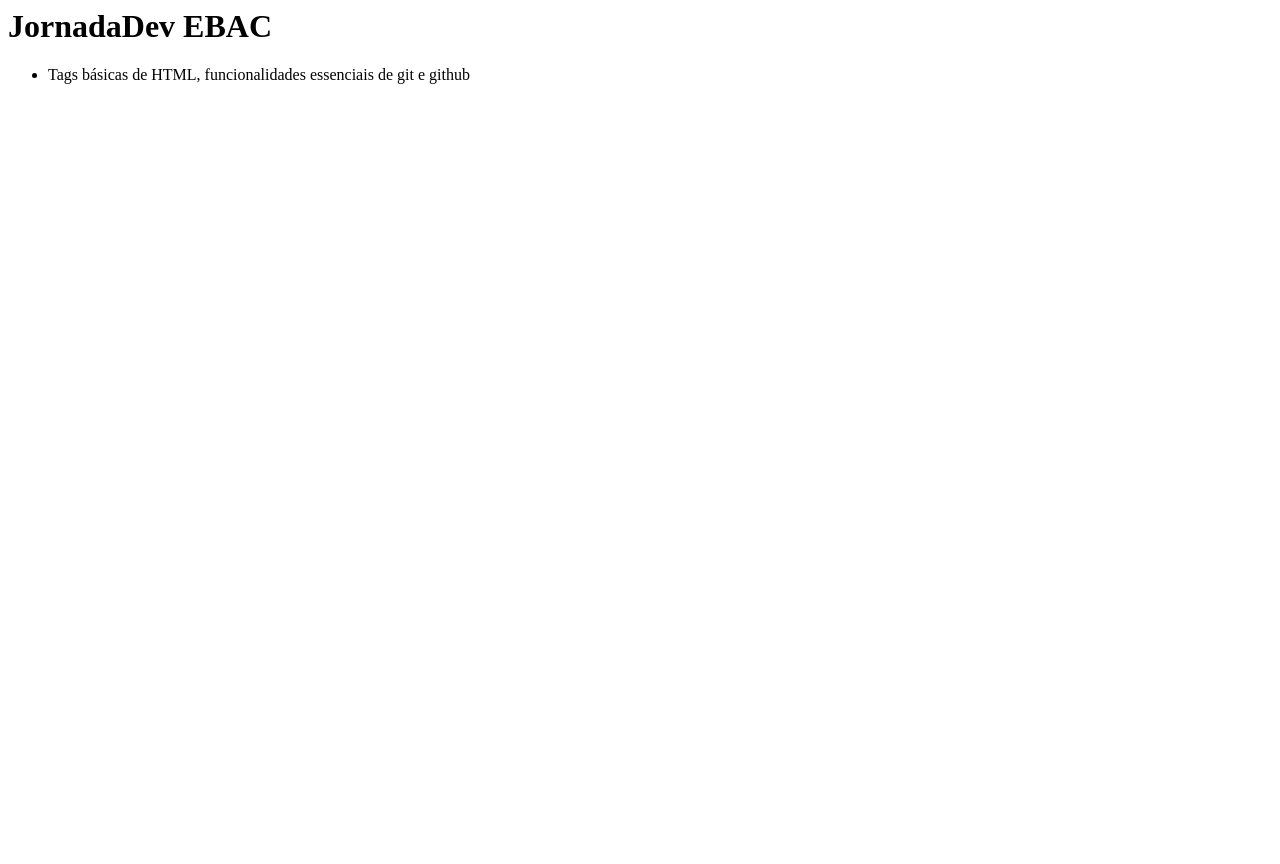
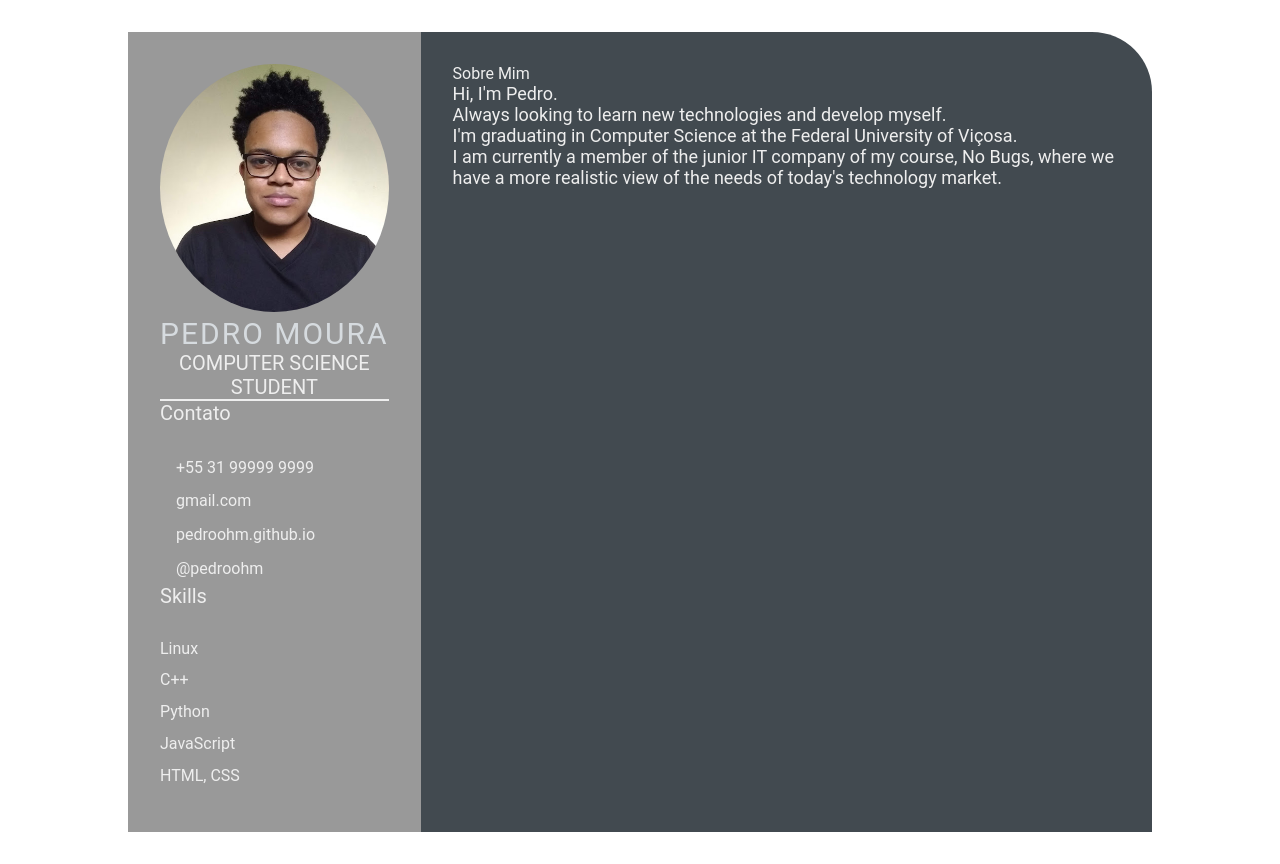
Before and after one commit to pedroohm/pedroohm.github.io, a plain HTML site: page index.html in a window 1280 px wide. Before the commit the page ends 800 px from the top, so only its background shows below. Drawn offline with Linux system fonts and the light colour scheme.

Commit message:
add: layout inicial do curriculo (#2)

```diff
--- a/index.html
+++ b/index.html
@@ -1,13 +1,59 @@
-<html>
-    <head>
-        <title>
-            Hello World
-        </title>
-    </head>
-    <body>
-        <h1>JornadaDev EBAC</h1>
-    </body>
-    <ul>
-        <li>Tags básicas de HTML, funcionalidades essenciais de git e github</li>
-    </ul>
+<!DOCTYPE html>
+<html lang="en">
+<head>
+    <meta charset="UTF-8">
+    <meta http-equiv="X-UA-Compatible" content="IE=edge">
+    <meta name="viewport" content="width=device-width, initial-scale=1.0">
+    <title>Pedro Moura</title>
+
+    <link rel="stylesheet" href="style.css">
+
+</head>
+<body>
+    <main class="resume-contents">
+        <section class="left-section">
+            <div class="left-section-contents">
+                <div class="profile">
+                    <img class="profile-image" src="img/profile-image.jpeg" alt="Profile image">
+                    <p class="name">Pedro Moura</p>
+                    <p class="profession">Computer Science Student</p>
+                </div>
+                <div class="contact-info">
+                    <p class="left-title">Contato</p>
+                    <ul>
+                        <li><i class="fa fa-fone"></i>+55 31 99999 9999</li>
+                        <li><i class="fa fa-envelope"></i>gmail.com</li>
+                        <li><i class="fa fa-globe"></i>pedroohm.github.io</li>
+                        <li><i class="fa fa-github"></i>@pedroohm</li>
+                    </ul>
+                </div>
+                <div class="skills">
+                    <p class="left-title">Skills</p>
+                    <ul>
+                        <li><p>Linux</p></li>
+                        <li><p>C++</p></li>
+                        <li><p>Python</p></li>
+                        <li><p>JavaScript</p></li>
+                        <li><p>HTML, CSS</p></li>
+                    </ul>
+                </div>
+            </div>
+        </section>
+        <section class="right-section">
+            <div class="right-section-contents">
+                <section class="about gap">
+                    <div class="right-title">Sobre Mim</div>
+                    <p class="about-me-contents">
+                        Hi, I'm Pedro.<br>
+                        Always looking to learn new technologies and develop myself. <br>
+                        I'm graduating in Computer Science at the Federal University of Viçosa.<br>
+                        I am currently a member of the junior IT company of my course, No Bugs, where we have a more realistic view of the needs of today's technology market.
+
+                    </p>
+                </section>
+            </div>
+        </section>
+    </main>
+
+</body>
 </html>
--- /dev/null
+++ b/style.css
@@ -0,0 +1,103 @@
+* {
+    margin: 0;
+    padding: 0;
+    box-sizing: border-box;
+    list-style: none;
+    font-family: 'Roboto', sans-serif;
+}
+
+.resume-contents {
+    min-height: 100vh;
+    width: 80%;
+    margin: 2rem auto;
+    display: grid;
+    grid-template-columns: repeat(7, 1fr);
+}
+
+.left-section {
+    grid-column: span 2;
+    height: 100%;
+    background-color: #999999;
+}
+
+.right-section {
+    grid-column: span 5;
+    height: 100%;
+    background-color: #424a50;
+    border-radius: 0px 60px 0px 0px;
+}
+
+.left-section-contents{
+    padding: 2rem 2rem;
+}
+
+.profile {
+    width: 100%;
+    border-bottom: 2px solid #eeeeee;
+}
+
+.profile .profile-image {
+    width: 100%;
+    border-radius: 100%;
+}
+
+.name {
+    color: #D6DBDF;
+    font-size: 30px;
+    letter-spacing: 2px;
+    text-transform: uppercase;
+}
+
+.profession {
+    color: #eeeeee;
+    font-size: 20px;
+    text-transform: uppercase;
+    text-align: center;
+}
+
+/* .contact-info { border-bottom: 2px solid #1B2631; } */
+.left-title {
+    color: #eeeeee;
+    font-size: 20px;
+}
+
+.contact-info ul {
+    padding-top: 1.5rem;
+}
+
+.contact-info ul li,
+.references ul li {
+    padding: .4rem 0;
+    color: #eeeeee;
+}
+
+.contact-info ul li i,
+.references ul li i {
+    padding-right: 1rem;
+    font-size: 18px;
+    color: #eeeeee;
+}
+
+.skills ul {
+    padding-top: 1.5rem;
+}
+.skills ul li p {
+    padding: .4rem 0;
+    color: #eeeeee;
+}
+
+.right-section-contents {
+    padding: 2rem 2rem;
+}
+
+.right-title {
+    color: #eeeeee;
+}
+
+.gap {
+    padding-bottom: 2rem;
+}
+.about-me-contents {
+    font-size: 18px;
+    color: #eeeeee;
+}
```
Also changed, not shown: img/profile-image.jpeg (added).
